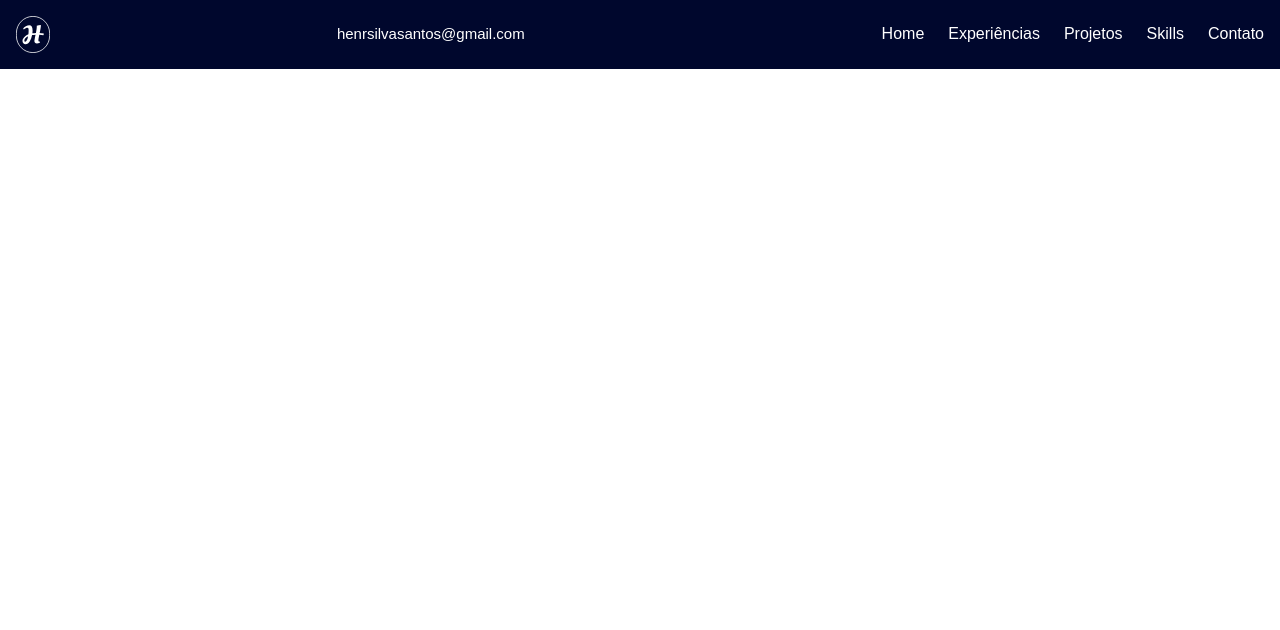
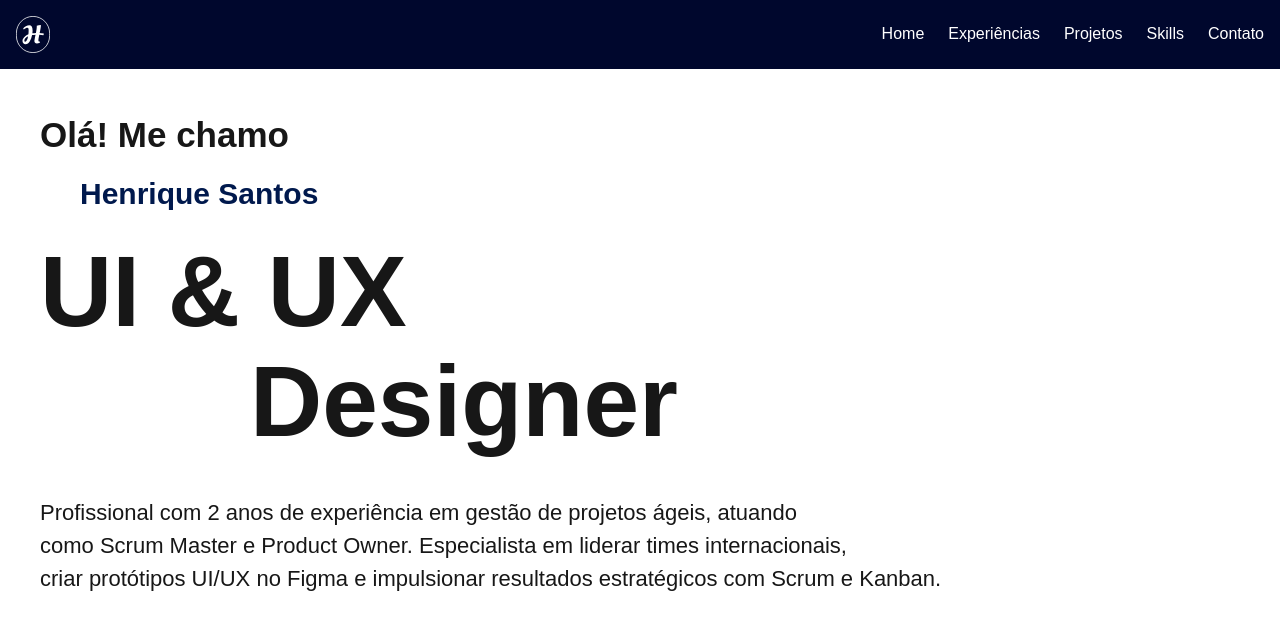
Before and after one commit to Henrsilva12/Portifolio, a Next.js app: page / in a window 1280 px wide. Shown: the top 630 px of the page. Built offline with nearby package versions, Linux system fonts and the light colour scheme.

Commit message:
Upgrade: Titles da home

```diff
--- a/src/app/componentes/navbar/styles.css
+++ b/src/app/componentes/navbar/styles.css
@@ -35,7 +35,8 @@
 }
 
 .email {
-  margin-left: -70px;
+  /*margin-left: -830px;*/
+  display: none;
 }
 
 .email-link {
--- a/src/app/globals.css
+++ b/src/app/globals.css
@@ -10,7 +10,7 @@
 @media (prefers-color-scheme: dark) {
   :root {
     --background: #ffffff;
-    --foreground: #ededed;
+    --foreground: #000000;
   }
 }
 
@@ -19,3 +19,38 @@ body {
   background: var(--background) !important;
   font-family: "Poppins", Arial, Helvetica, sans-serif;
 }
+
+h1 {
+  font-size: 35px;
+  font-weight: bold;
+  padding-top: 40px;
+  padding-left: 40px;
+}
+
+h2 {
+  font-size: 30px;
+  font-weight: bold;
+  color: #00194d;
+  padding-top: 10px;
+  padding-left: 80px;
+}
+
+h3 {
+  font-size: 100px;
+  font-weight: bold;
+  padding-left: 40px;
+  margin-bottom: -40px;
+}
+h4 {
+  font-size: 100px;
+  font-weight: bold;
+  padding-left: 250px;
+  margin-top: 0;
+}
+
+p {
+  font-size: 22px;
+  padding-left: 40px;
+  text-align: justify;
+  padding-top: 20px;
+}
--- a/src/app/page.tsx
+++ b/src/app/page.tsx
@@ -5,6 +5,33 @@ export default function Home() {
   return (
     <div className="container">
       <Navbar />
+      <h1>Olá! Me chamo</h1>
+      <h2>Henrique Santos</h2>
+      <h3>UI & UX</h3>
+      <h4>Designer</h4>
+
+      <div className="description">
+        <p>
+          Profissional com 2 anos de experiência em gestão de projetos ágeis,
+          atuando <br /> como Scrum Master e Product Owner. Especialista em
+          liderar times internacionais,
+          <br />
+          criar protótipos UI/UX no Figma e impulsionar resultados estratégicos
+          com Scrum e Kanban.
+        </p>
+      </div>
+
+      {/*Experiências*/}
+      <div className="experiencias"></div>
+
+      {/*Projects*/}
+      <div className="projects"></div>
+
+      {/*Skills*/}
+      <div className="skills"></div>
+
+      {/*Contate me*/}
+      <div className="contactMe"></div>
     </div>
   );
 }
```
